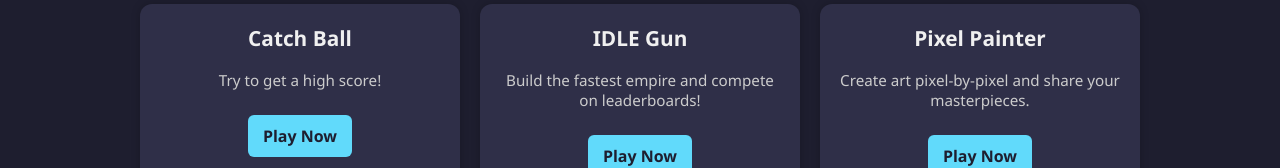
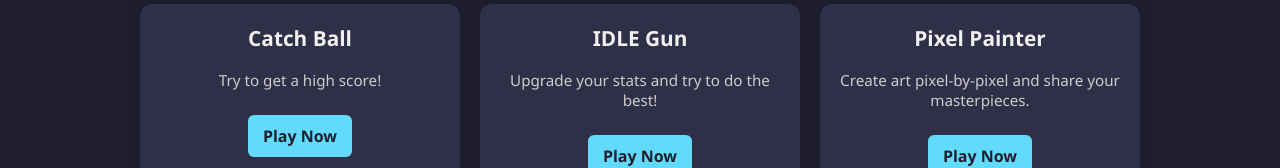
Before and after one commit to 01violet/classroom, a plain HTML site: page index.html in a window 1280 px wide. Shown: the part 375-543 px from the top of the page. Drawn offline with Linux system fonts and the light colour scheme.

Commit message:
Update index.html

```diff
--- a/index.html
+++ b/index.html
@@ -144,7 +144,7 @@
       <!-- Game 5 -->
       <div class="game-card">
         <h2>IDLE Gun</h2>
-        <p>Build the fastest empire and compete on leaderboards!</p>
+        <p>Upgrade your stats and try to do the best!</p>
         <a href="https://01violet.github.io/idlegun/" target="_blank">Play Now</a>
       </div>
 
```
